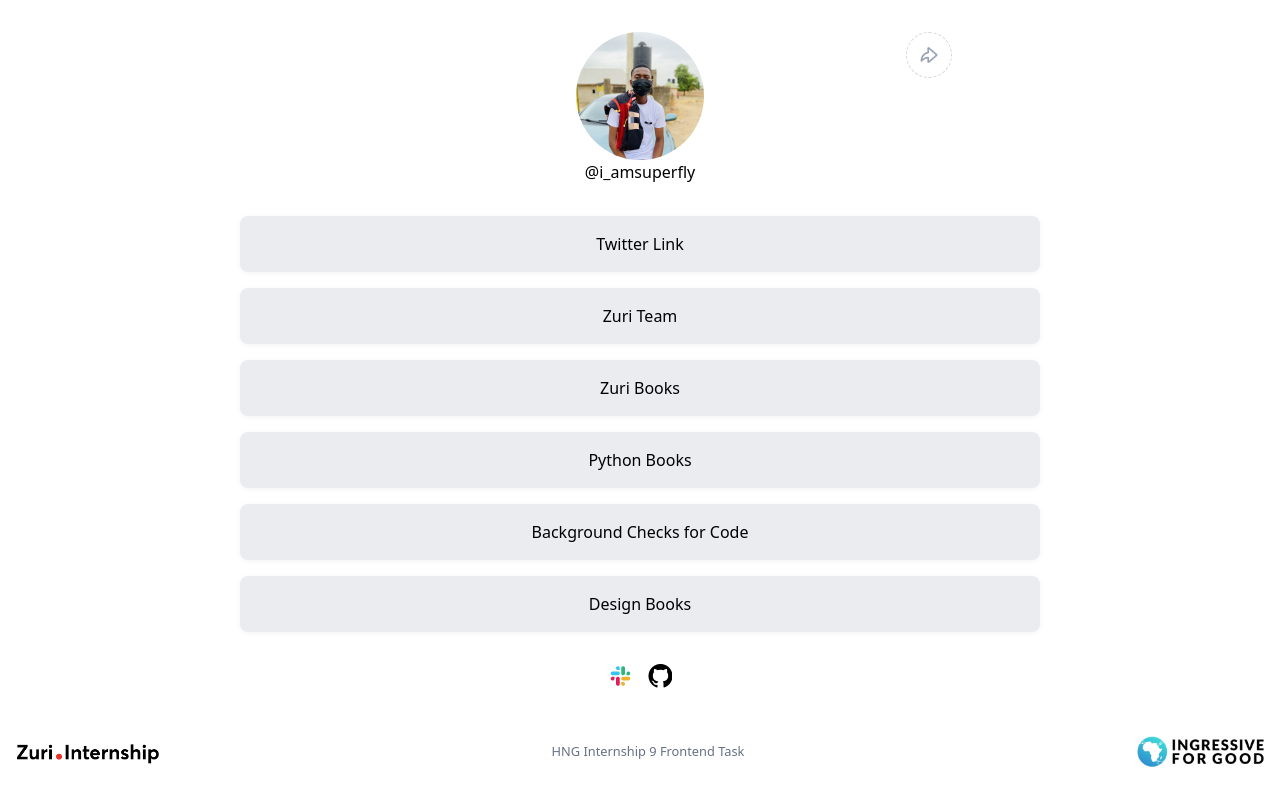
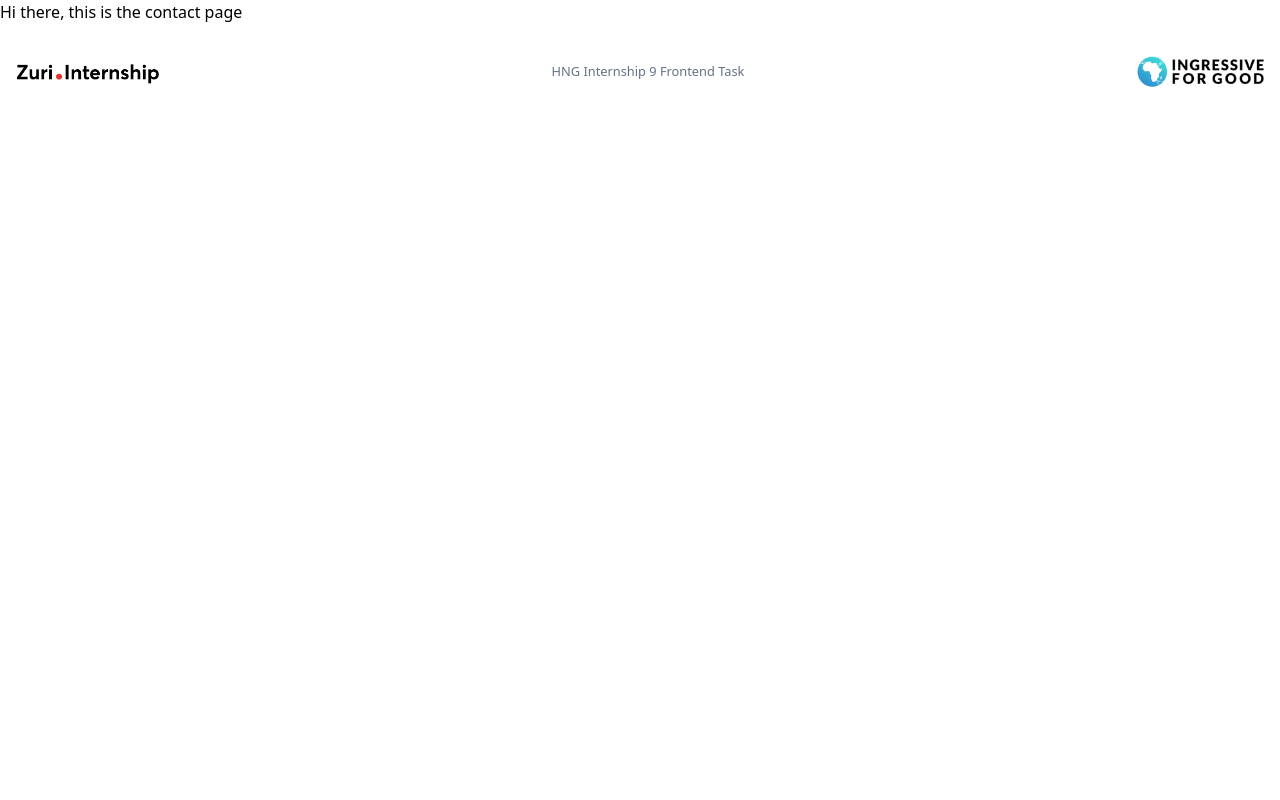
Before and after one commit to Superfly101/Linktree, a React (Create React App) app: page /contact in a window 1280 px wide. Built offline with nearby package versions, Linux system fonts and the light colour scheme.

Commit message:
feat: adding base base route "/"

```diff
--- a/package.json
+++ b/package.json
@@ -8,6 +8,7 @@
     "@testing-library/user-event": "^13.5.0",
     "react": "^18.2.0",
     "react-dom": "^18.2.0",
+    "react-router-dom": "^6.4.3",
     "react-scripts": "5.0.1",
     "react-share": "^4.4.1",
     "web-vitals": "^2.1.4"
--- a/src/App.js
+++ b/src/App.js
@@ -1,5 +1,4 @@
 import { useState } from "react";
-import Footer from "./components/Footer/Footer";
 import ProfileLinks from "./components/ProfileLinks/ProfileLinks";
 import Profile from "./components/Profile/Profile";
 import ShareModal from "./components/ShareModal/ShareModal";
@@ -23,9 +22,6 @@ function App() {
         {/* Profile links section */}
         <ProfileLinks />
       </main>
-
-      {/* Footer */}
-      <Footer />
     </>
   );
 }
--- /dev/null
+++ b/src/components/Layout/Layout.js
@@ -0,0 +1,13 @@
+import { Outlet } from "react-router-dom";
+import Footer from "../Footer/Footer";
+
+const Layout = () => {
+  return (
+    <>
+      <Outlet />
+      <Footer />
+    </>
+  );
+};
+
+export default Layout;
--- /dev/null
+++ b/src/error-page.js
@@ -0,0 +1,17 @@
+import { useRouteError } from "react-router-dom";
+
+const ErrorPage = () => {
+  const error = useRouteError();
+
+  return (
+    <div id="error-page">
+      <h1>Oops!</h1>
+      <p>Sorry, an unexpected error has occurred.</p>
+      <p>
+        <i>{error.statusText || error.message}</i>
+      </p>
+    </div>
+  );
+};
+
+export default ErrorPage;
--- a/src/index.js
+++ b/src/index.js
@@ -2,11 +2,34 @@ import React from "react";
 import ReactDOM from "react-dom/client";
 import "./index.css";
 import App from "./App";
+import { createBrowserRouter, RouterProvider, Route } from "react-router-dom";
+import ErrorPage from "./error-page";
+import Contact from "./routes/contact";
+import Layout from "./components/Layout/Layout";
+
+const router = createBrowserRouter([
+  {
+    path: "/",
+    element: <Layout />,
+    errorElement: <ErrorPage />,
+    children: [
+      {
+        path: "/",
+        element: <App />,
+        errorElement: <ErrorPage />,
+      },
+      {
+        path: "contact",
+        element: <Contact />,
+      },
+    ],
+  },
+]);
 
 const root = ReactDOM.createRoot(document.getElementById("root"));
 root.render(
   <React.StrictMode>
-    <App />
+    <RouterProvider router={router} />
   </React.StrictMode>
 );
 
--- /dev/null
+++ b/src/routes/contact.js
@@ -0,0 +1,5 @@
+const Contact = () => {
+  return <h1>Hi there, this is the contact page</h1>;
+};
+
+export default Contact;
```
Also changed, not shown: 1 other file (tests, documents, lock files or other folders).
